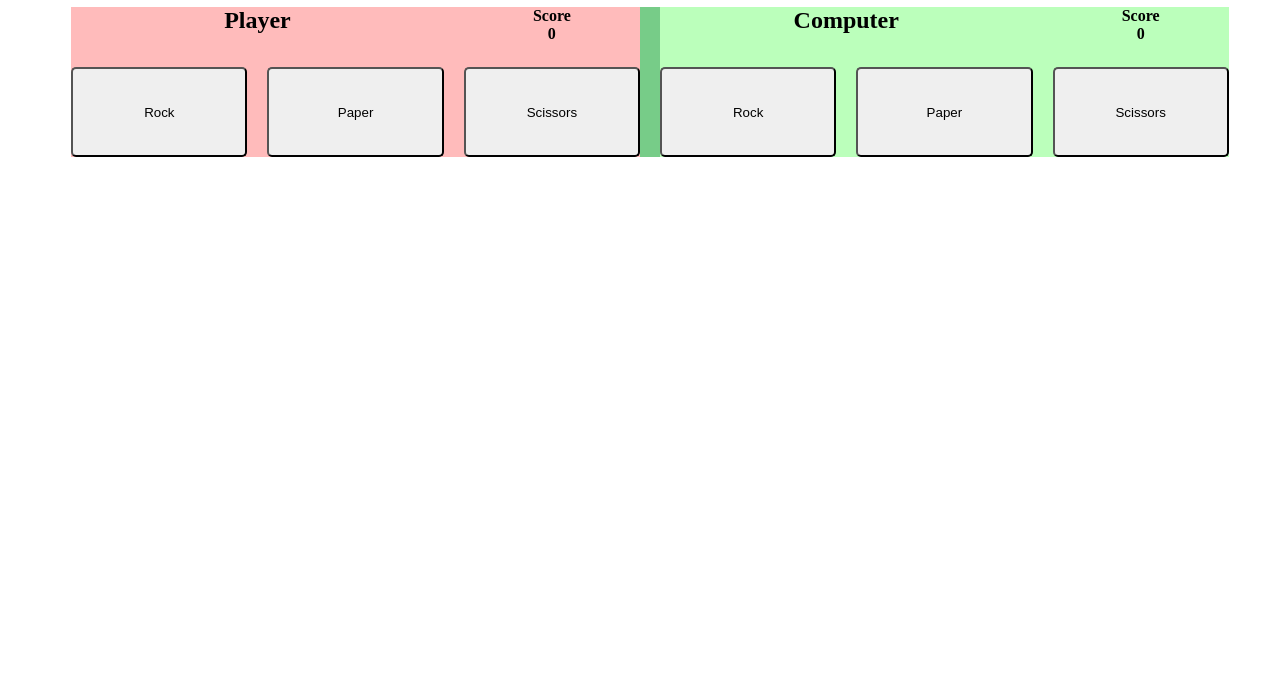
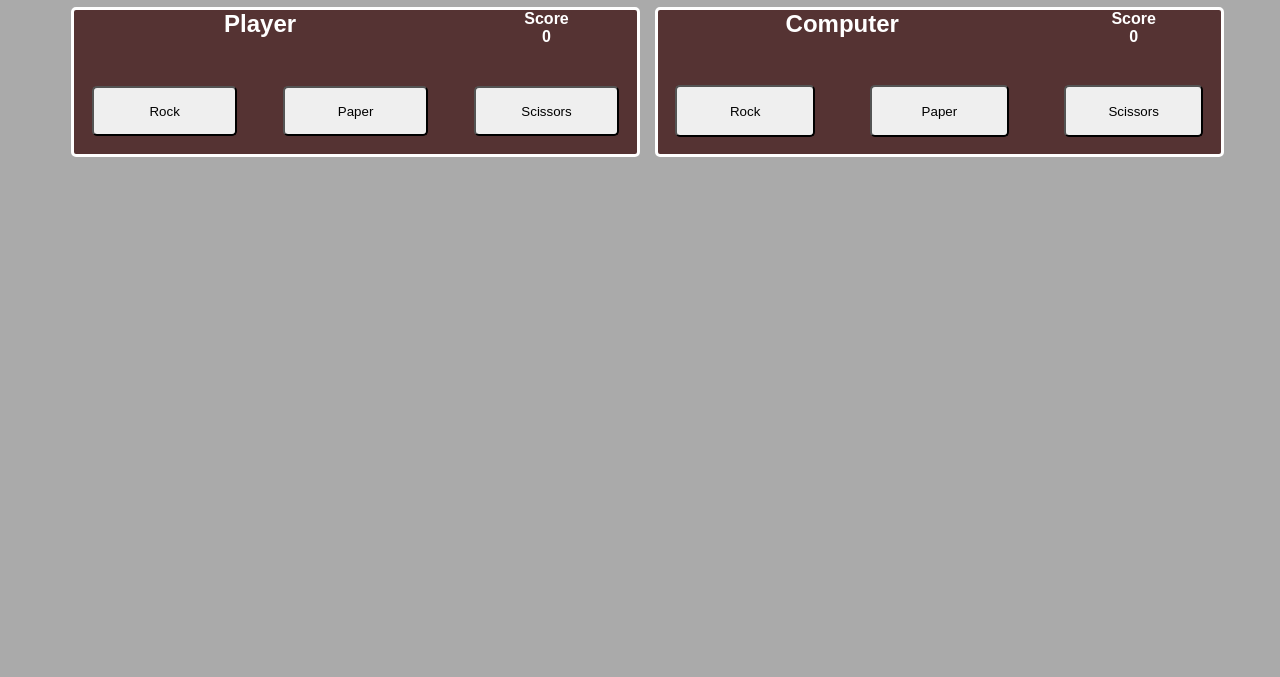
Before and after one commit to jasondewese/rock-paper-scissors, a plain HTML site: page index.html in a window 1280 px wide. Shown: the part 123-800 px from the top of the page. Drawn offline with Linux system fonts and the light colour scheme.

Commit message:
Updated font styling, button size, and color scheme

```diff
--- a/style.css
+++ b/style.css
@@ -1,3 +1,9 @@
+body {
+    background-color: #AAA;
+    color:  #000;
+    font-family: Arial, Helvetica, sans-serif;
+}
+
 #container {
     /*background-color: #BBF; */
     display: grid;
@@ -11,24 +17,33 @@
     font-weight: bold;
 }
 
+#newGameButton {
+    border-radius: 3px;
+}
+
 #gameArea {
-    background-color: #7C8;
+    /*background-color: #FFF;*/
     width: 90%;
+    color:#FFF;
 
     display: grid;
     grid-template-columns: 50% 50%;
 	margin-top: 10px;
 
-    column-gap: 20px;
+    column-gap: 15px;
 }
 
 #humanBox {
-    background-color: #FBB;
+    background-color: #533;
     display: grid;
+
+    border-radius: 5px;
+    border-style: solid;
+
     grid-template-rows: 1fr 2fr;
     grid-template-columns: 1fr 1fr 1fr;
 
-    column-gap: 20px;
+    column-gap: 10px;
     row-gap: 15px;
 
     grid-template-areas:
@@ -59,14 +74,17 @@
 
 .playerButtons {
     border-radius: 5px;
+    margin: 10%;
 }
 
 #computerBox {
-    background-color: #BFB;
+    background-color: #533;
     display: grid;
     grid-template-rows: 1fr 2fr;
     grid-template-columns: 1fr 1fr 1fr;
 
+    border-radius: 5px;
+    border-style: solid;
 
     column-gap: 20px;
     row-gap: 15px;
@@ -99,6 +117,7 @@
 
 .compButtons {
     border-radius: 5px;
+    margin: 10%;
 }
 
 /*This allows the \n character to work properly in the html*/
@@ -120,6 +139,7 @@
     border-color: #000;
     border-width: 3px;
     color: #000;
-    border-radius : 5px;
+    border-radius: 5px;
+    margin: 10%;
     background-color: #DDD;
 }
```
